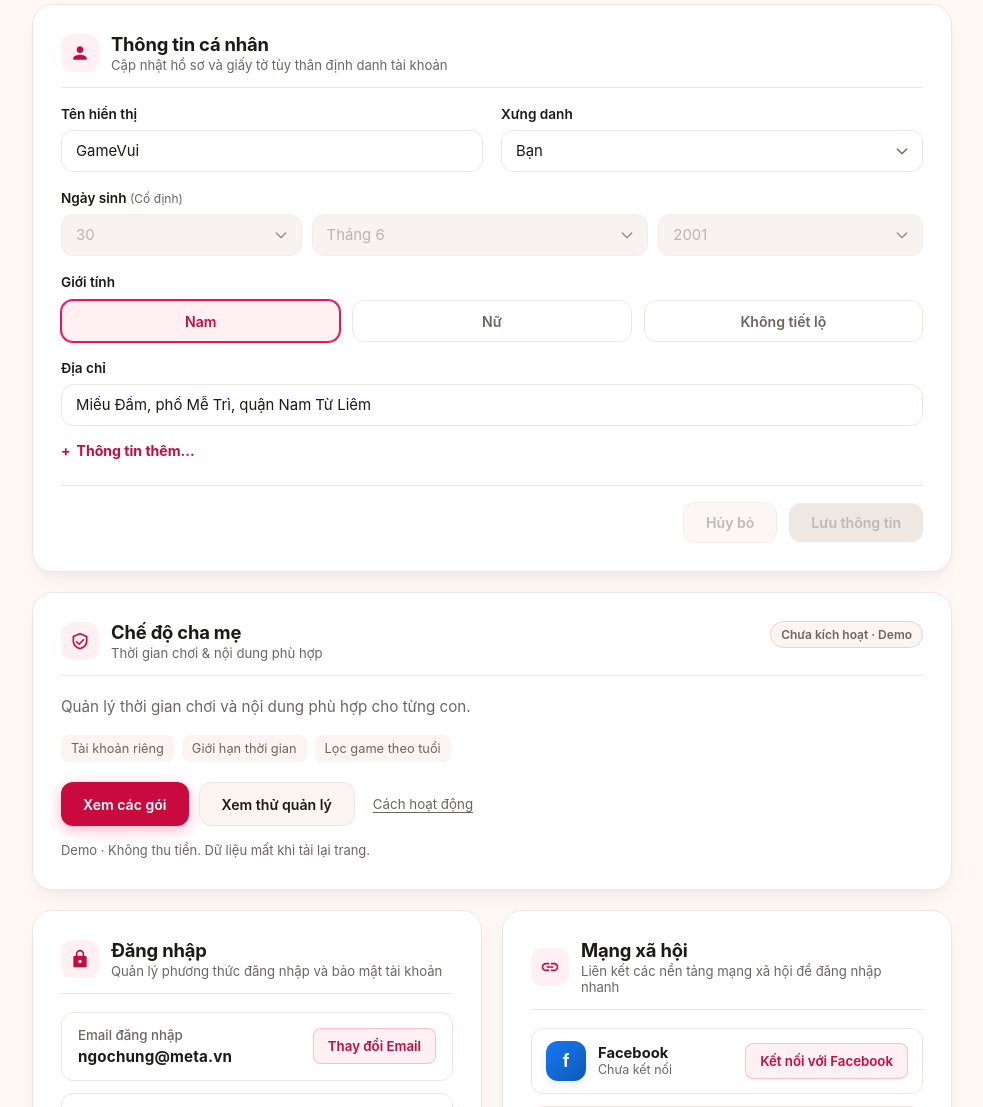
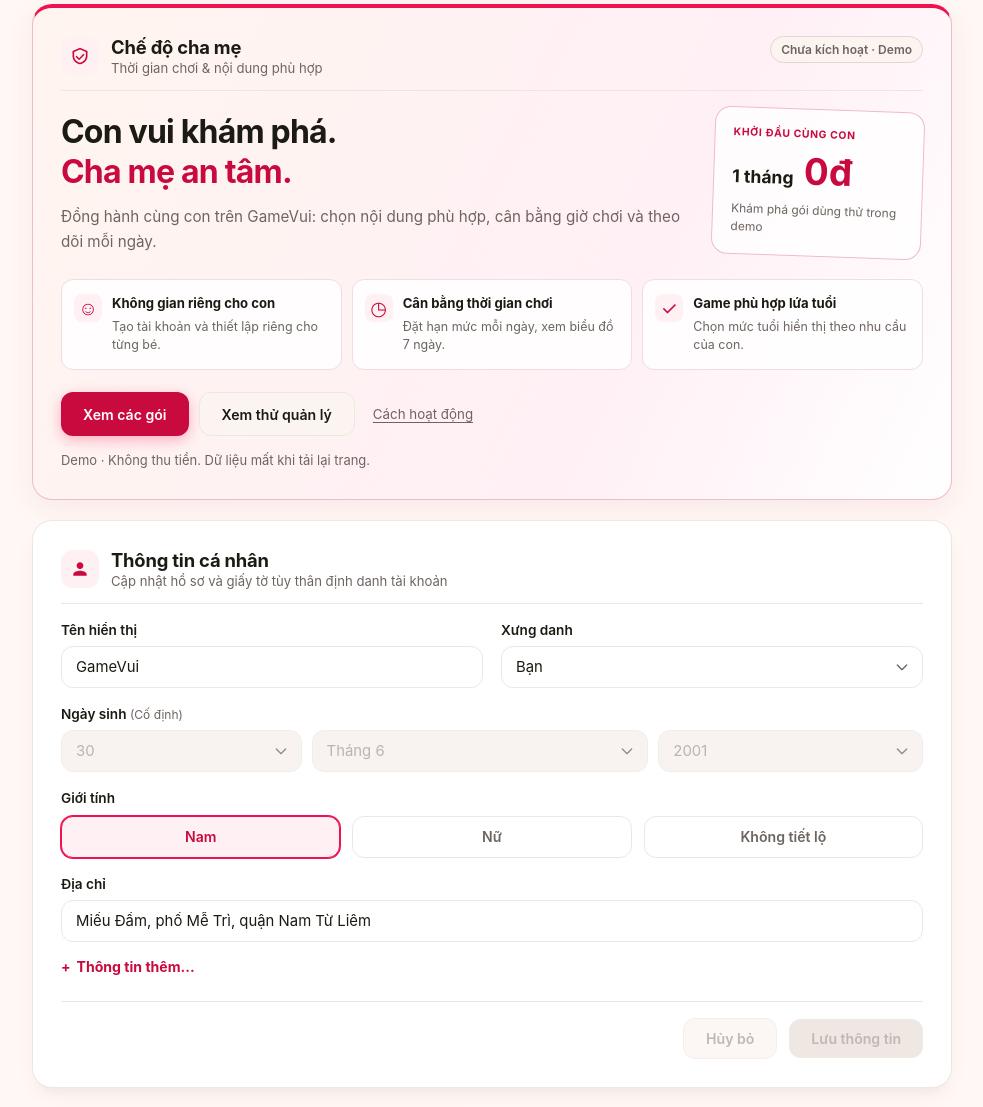
Before and after one commit to gamevui-z/profile-kid, a website: page index.html in a window 1280 px wide. Shown: the part 279-1386 px from the top of the page, without its empty margins (148-1131 px from the left). Drawn offline with Linux system fonts and the light colour scheme.

Commit message:
Highlight parent mode above personal information

```diff
--- a/index.html
+++ b/index.html
@@ -790,8 +790,28 @@
         #parent-section .card-title-group { min-width: 0; }
         .family-status { display: inline-flex; align-items: center; gap: 6px; padding: 5px 10px; border: 1px solid var(--border-strong); border-radius: 20px; font-size: .75rem; font-weight: 600; color: var(--text-muted); background: var(--bg-muted); white-space: nowrap; }
         .family-intro { max-width: 620px; font-size: .95rem; line-height: 1.65; color: var(--text-muted); }
-        .family-benefits { list-style: none; display: flex; flex-wrap: wrap; gap: 8px; margin: 16px 0 20px; }
-        .family-benefits li { padding: 6px 10px; background: var(--bg-muted); border-radius: 8px; font-size: .8rem; color: var(--text-muted); }
+        #parent-section { border-color: #efbcc9; border-top: 4px solid var(--primary); background: linear-gradient(115deg, #fff5ef, #fff0f5 65%, #fff); box-shadow: 0 8px 28px rgba(166, 39, 75, .08); }
+        #parent-section.family-is-active { background: var(--bg-card); }
+        .family-pitch { display: grid; grid-template-columns: minmax(0, 1fr) 210px; align-items: center; gap: 24px; }
+        .family-pitch h3 { font-size: clamp(1.5rem, 3vw, 2rem); line-height: 1.25; letter-spacing: -.025em; margin-bottom: 12px; }
+        .family-pitch h3 span { color: var(--primary-ink); }
+        .family-trial { padding: 18px; border: 1px solid #efbcc9; border-radius: 16px; background: rgba(255,255,255,.8); transform: rotate(2deg); }
+        .family-trial > span { display: block; font-size: .65rem; font-weight: 700; letter-spacing: .06em; color: var(--primary-ink); }
+        .family-trial strong { display: block; font-size: 1.1rem; margin: 8px 0; }
+        .family-trial b { font-size: 2.3rem; color: var(--primary-ink); margin-left: 6px; }
+        .family-trial small { display: block; font-size: .75rem; line-height: 1.5; color: var(--text-muted); }
+        .family-benefits { list-style: none; display: grid; grid-template-columns: repeat(3, minmax(0, 1fr)); gap: 10px; margin: 22px 0; }
+        .family-benefits li { display: flex; align-items: flex-start; gap: 10px; padding: 14px 12px; background: rgba(255,255,255,.85); border: 1px solid #f2dce2; border-radius: 12px; font-size: .78rem; line-height: 1.5; color: var(--text-muted); }
+        .family-benefits strong { display: block; color: var(--text-main); margin-bottom: 4px; font-size: .82rem; }
+        .family-benefit-icon { display: grid; place-items: center; width: 28px; height: 28px; flex: 0 0 28px; border-radius: 8px; background: var(--primary-light); color: var(--primary-ink); font-size: 1.2rem; }
+        @media (max-width: 640px) {
+            .family-pitch { grid-template-columns: minmax(0, 1fr); gap: 16px; }
+            .family-trial { transform: none; padding: 12px 16px; }
+            .family-trial strong { margin: 2px 0; }
+            .family-trial b { font-size: 1.7rem; }
+            .family-benefits { grid-template-columns: minmax(0, 1fr); gap: 8px; margin: 16px 0; }
+            .family-benefits li { padding: 10px 12px; }
+        }
         .family-note { font-size: .81rem; line-height: 1.6; color: var(--text-muted); }
         .family-actions { display: flex; flex-wrap: wrap; align-items: center; gap: 10px; }
         #parent-section .btn, #family-preview .btn { min-height: 44px; white-space: normal; }
@@ -1065,6 +1085,51 @@
 
         <div class="main-grid">
 
+            <section id="parent-section" class="card card-wide" aria-labelledby="family-title">
+                <div class="card-header family-heading">
+                    <div class="card-title-group">
+                        <div class="card-icon">
+                            <svg viewBox="0 0 24 24" aria-hidden="true"><path d="M12 2 3 6v6c0 5 4 9 9 10 5-1 9-5 9-10V6l-9-4zm0 2.2 7 3.1V12c0 3.8-2.8 7-7 8-4.2-1-7-4.2-7-8V7.3l7-3.1zm-1 10.4-3-3-1.4 1.4L11 17l6.4-6.4L16 9.2l-5 5.4z"/></svg>
+                        </div>
+                        <div>
+                            <h2 id="family-title" class="card-title">Chế độ cha mẹ</h2>
+                            <p class="card-desc">Thời gian chơi & nội dung phù hợp</p>
+                        </div>
+                    </div>
+                    <span id="family-parent-status" class="family-status">Chưa kích hoạt · Demo</span>
+                </div>
+                <div id="family-marketing">
+                    <div class="family-pitch">
+                        <div>
+                            <h3>Con vui khám phá.<br><span>Cha mẹ an tâm.</span></h3>
+                            <p class="family-intro">Đồng hành cùng con trên GameVui: chọn nội dung phù hợp, cân bằng giờ chơi và theo dõi mỗi ngày.</p>
+                        </div>
+                        <div class="family-trial"><span>KHỞI ĐẦU CÙNG CON</span><strong>1 tháng <b>0đ</b></strong><small>Khám phá gói dùng thử trong demo</small></div>
+                    </div>
+                    <ul class="family-benefits">
+                        <li><span class="family-benefit-icon" aria-hidden="true">☺</span><div><strong>Không gian riêng cho con</strong><span>Tạo tài khoản và thiết lập riêng cho từng bé.</span></div></li>
+                        <li><span class="family-benefit-icon" aria-hidden="true">◷</span><div><strong>Cân bằng thời gian chơi</strong><span>Đặt hạn mức mỗi ngày, xem biểu đồ 7 ngày.</span></div></li>
+                        <li><span class="family-benefit-icon" aria-hidden="true">✓</span><div><strong>Game phù hợp lứa tuổi</strong><span>Chọn mức tuổi hiển thị theo nhu cầu của con.</span></div></li>
+                    </ul>
+                </div>
+                <div class="family-actions">
+                    <button type="button" id="family-plans-open" class="btn btn-primary" aria-haspopup="dialog" aria-controls="family-onboarding" hidden>Xem các gói</button>
+                    <button type="button" id="family-preview-open" class="btn btn-secondary" aria-haspopup="dialog" aria-controls="family-preview" hidden>Xem thử quản lý</button>
+                    <button type="button" id="family-guide-toggle" class="family-text-button" aria-expanded="false" aria-controls="family-guide" hidden>Cách hoạt động</button>
+                </div>
+                <div id="family-parent-summary" class="family-parent-summary" hidden>
+                    <div class="family-summary-heading"><p id="family-parent-summary-text"></p><button type="button" id="family-add-child" class="btn btn-primary" aria-haspopup="dialog" aria-controls="family-onboarding">+ Thêm con</button></div>
+                    <p id="family-empty" class="family-note">Chưa có tài khoản con. Thêm con để bắt đầu quản lý.</p>
+                    <div id="family-overview-list" class="family-overview-list" aria-label="Tổng quan tài khoản con"></div>
+                </div>
+                <div id="family-guide" class="family-guide">
+                    <h3>Ba bước bắt đầu</h3>
+                    <ol class="family-steps"><li><div>Chọn gói và kích hoạt cha mẹ.</div></li><li><div>Tạo tài khoản riêng cho con.</div></li><li><div>Đặt thời gian và mức tuổi game.</div></li></ol>
+                    <button type="button" id="family-activate-open" class="btn btn-primary" aria-haspopup="dialog" aria-controls="family-onboarding" hidden>Bắt đầu demo</button>
+                </div>
+                <p id="family-demo-note" class="family-note">Demo · Không thu tiền. Dữ liệu mất khi tải lại trang.</p>
+            </section>
+
             <div class="card card-wide">
                 <div class="card-header">
                     <div class="card-title-group">
@@ -1167,40 +1232,7 @@
                 </div>
             </div>
 
-            <section id="parent-section" class="card card-wide" aria-labelledby="family-title">
-                <div class="card-header family-heading">
-                    <div class="card-title-group">
-                        <div class="card-icon">
-                            <svg viewBox="0 0 24 24" aria-hidden="true"><path d="M12 2 3 6v6c0 5 4 9 9 10 5-1 9-5 9-10V6l-9-4zm0 2.2 7 3.1V12c0 3.8-2.8 7-7 8-4.2-1-7-4.2-7-8V7.3l7-3.1zm-1 10.4-3-3-1.4 1.4L11 17l6.4-6.4L16 9.2l-5 5.4z"/></svg>
-                        </div>
-                        <div>
-                            <h2 id="family-title" class="card-title">Chế độ cha mẹ</h2>
-                            <p class="card-desc">Thời gian chơi & nội dung phù hợp</p>
-                        </div>
-                    </div>
-                    <span id="family-parent-status" class="family-status">Chưa kích hoạt · Demo</span>
-                </div>
-                <div id="family-marketing">
-                    <p class="family-intro">Quản lý thời gian chơi và nội dung phù hợp cho từng con.</p>
-                    <ul class="family-benefits"><li>Tài khoản riêng</li><li>Giới hạn thời gian</li><li>Lọc game theo tuổi</li></ul>
-                </div>
-                <div class="family-actions">
-                    <button type="button" id="family-plans-open" class="btn btn-primary" aria-haspopup="dialog" aria-controls="family-onboarding" hidden>Xem các gói</button>
-                    <button type="button" id="family-preview-open" class="btn btn-secondary" aria-haspopup="dialog" aria-controls="family-preview" hidden>Xem thử quản lý</button>
-                    <button type="button" id="family-guide-toggle" class="family-text-button" aria-expanded="false" aria-controls="family-guide" hidden>Cách hoạt động</button>
-                </div>
-                <div id="family-parent-summary" class="family-parent-summary" hidden>
-                    <div class="family-summary-heading"><p id="family-parent-summary-text"></p><button type="button" id="family-add-child" class="btn btn-primary" aria-haspopup="dialog" aria-controls="family-onboarding">+ Thêm con</button></div>
-                    <p id="family-empty" class="family-note">Chưa có tài khoản con. Thêm con để bắt đầu quản lý.</p>
-                    <div id="family-overview-list" class="family-overview-list" aria-label="Tổng quan tài khoản con"></div>
-                </div>
-                <div id="family-guide" class="family-guide">
-                    <h3>Ba bước bắt đầu</h3>
-                    <ol class="family-steps"><li><div>Chọn gói và kích hoạt cha mẹ.</div></li><li><div>Tạo tài khoản riêng cho con.</div></li><li><div>Đặt thời gian và mức tuổi game.</div></li></ol>
-                    <button type="button" id="family-activate-open" class="btn btn-primary" aria-haspopup="dialog" aria-controls="family-onboarding" hidden>Bắt đầu demo</button>
-                </div>
-                <p id="family-demo-note" class="family-note">Demo · Không thu tiền. Dữ liệu mất khi tải lại trang.</p>
-            </section>
+
 
             <div class="card">
                 <div class="card-header">
@@ -1890,6 +1922,7 @@
                 root.querySelector('#family-parent-status').textContent = 'Đã kích hoạt · Demo';
                 root.querySelector('#family-parent-status').dataset.active = 'true';
                 root.querySelector('#family-parent-summary').hidden = false;
+                root.classList.add('family-is-active');
                 root.querySelector('#family-marketing').hidden = true;
                 guide.hidden = guideToggle.hidden = true;
                 guideToggle.setAttribute('aria-expanded', 'false');
```
